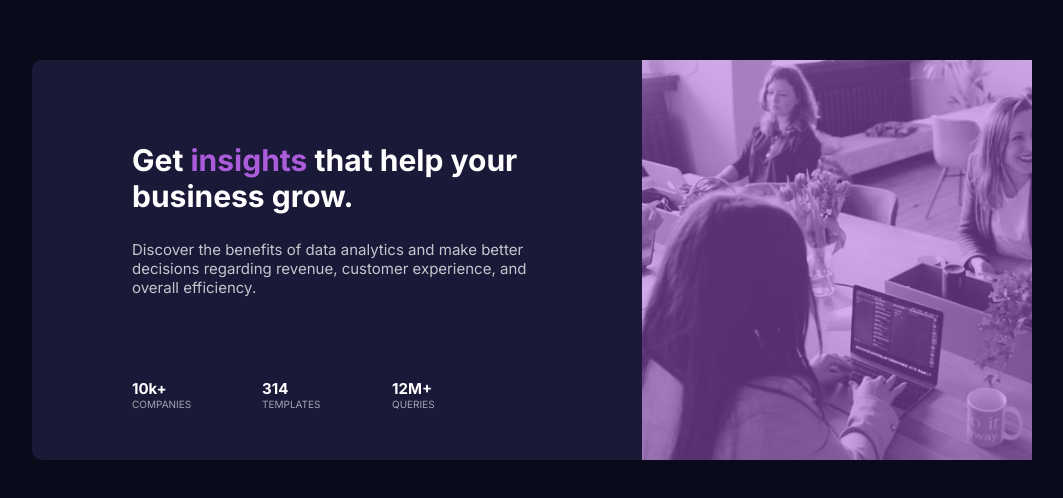
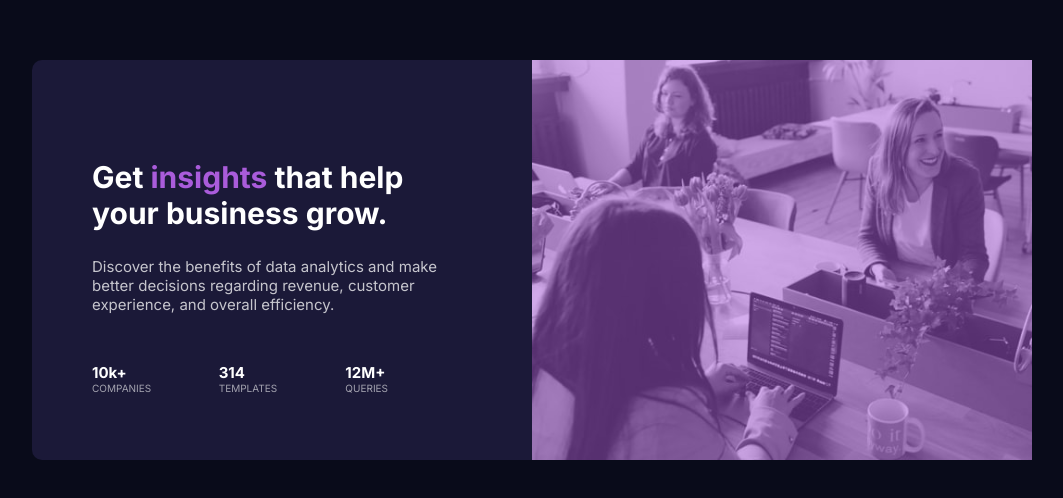
Before and after one commit to hholly3003/stats-preview-card-component-main, a plain HTML site: page index.html in a window 1280 px wide. Shown: the part 140-638 px from the top of the page, without its empty margins (108-1171 px from the left). Drawn offline with Linux system fonts and the light colour scheme.

Commit message:
update styling on left container

```diff
--- a/style.css
+++ b/style.css
@@ -46,12 +46,10 @@ body{
     display: flex;
     flex-direction: column;
     justify-content: space-evenly;
-    padding-left: 50px;
-    padding-right: 60px;
 }
 
 .top{
-    padding: 50px;
+    padding: 50px 60px 0 60px;
     height: 180px;
     display: flex;
     flex-direction: column;
@@ -72,7 +70,7 @@ h1{
 
 .footer{
     display: flex;
-    padding: 0 60px 30px 50px;
+    padding: 0 60px 30px 60px;
 }
 
 .nums{
```
